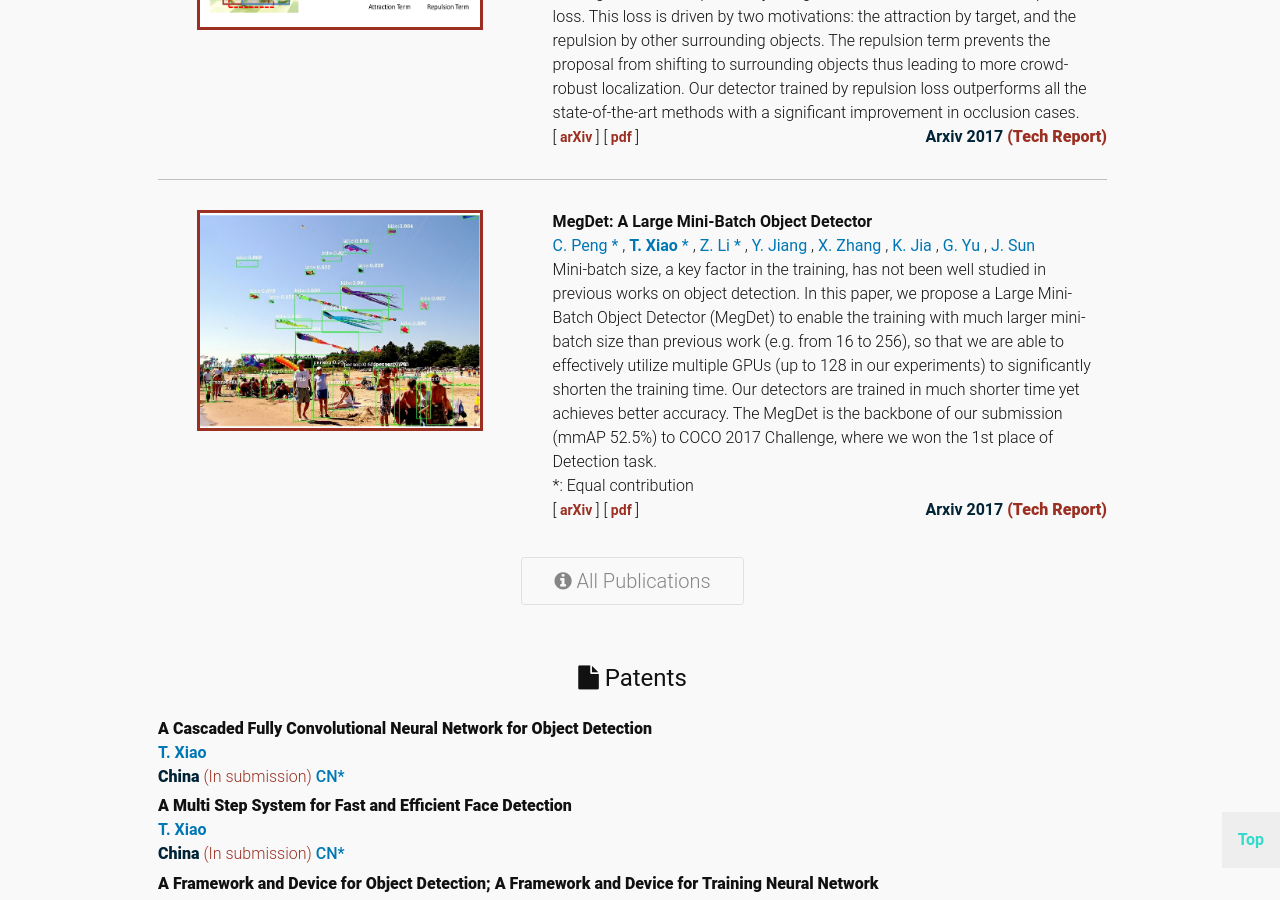
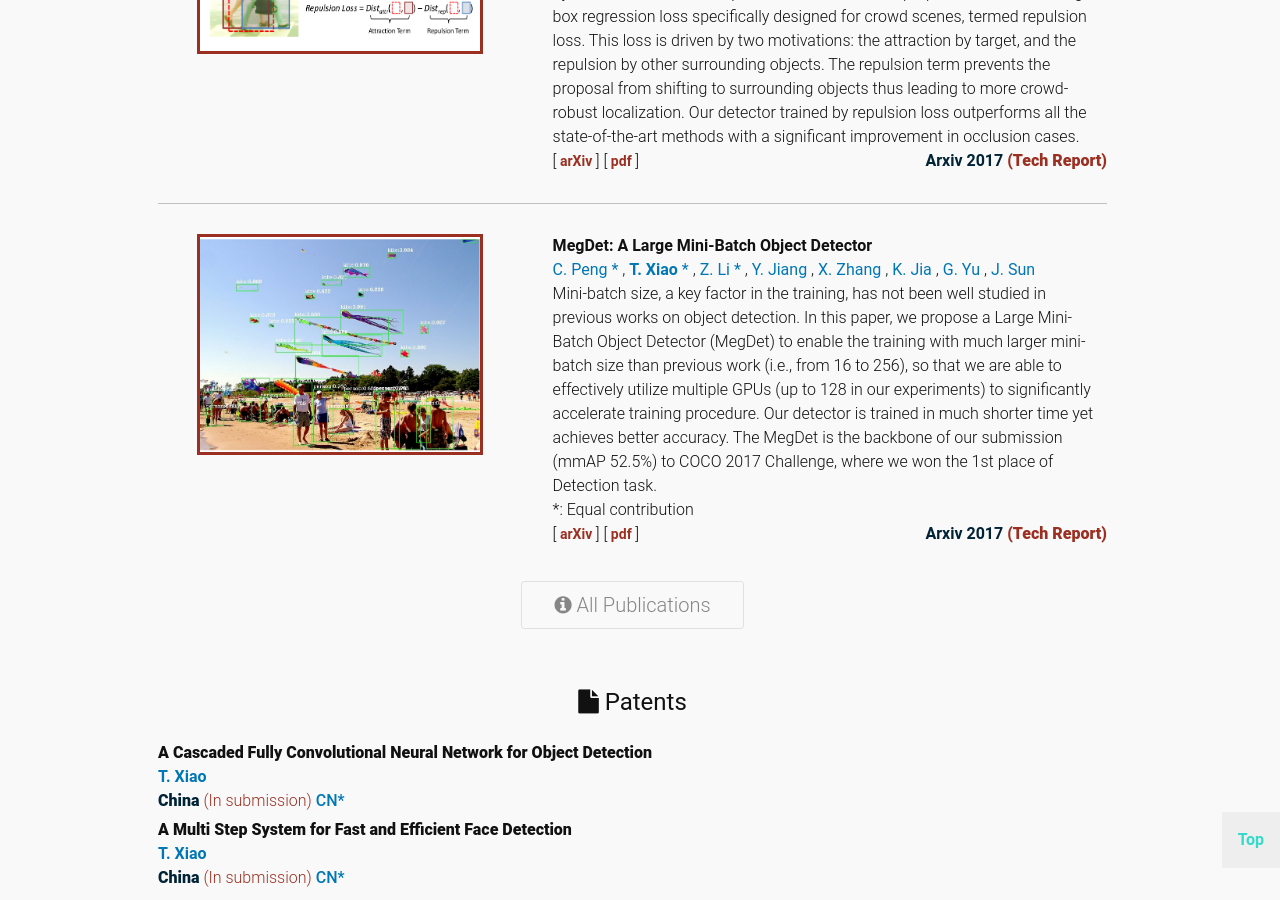
Before and after one commit to Tete-Xiao/Tete-Xiao.github.io, a Jekyll site: the page built from index.html, in a window 1280 px wide and 900 px high, scrolled down 2019 px. Built offline with Jekyll 4.4.1, drawn with Linux system fonts in a browser that asks for light colours; some of the changed text lies outside the part shown.

Commit message:
update bio and pub

```diff
--- a/_data/bio.yml
+++ b/_data/bio.yml
@@ -8,7 +8,7 @@
   title:    ""
   content:  "<strong>Tete Xiao</strong> is an undergraduate student majoring in Intelligence Science at <strong>Peking University (PKU)</strong>, the premium university in China. He works as senior research intern at <strong>Megvii (Face++) Inc.</strong> (a leading Chinese AI start-up)
   mentored by <a href='https://scholar.google.com/citations?user=p3z4sVUAAAAJ&hl=zh-CN'>Mr. Yuning Jiang</a> and supervised by
-  <a href='http://www.jiansun.org/'>Dr. Jian Sun</a>. He is also a research assistant at Institute of Computer Science and Technology <strong>(ICST)</strong>, Peking University, supervised by <a href='http://www.muyadong.com/'>Dr. Yadong Mu</a>. His research interests lie in the field of <strong>Object Detection</strong>, <strong>Computer Vision</strong> and <strong>Machine Learning</strong>. He has received China National Scholarship for his excellent performance in courses and research. <br> <br> Tete has participated in programming contest since high school. He won a gold medal in 2017 ACM-ICPC Asia Regional Contest. In high school, he was admitted to Shandong Province Team of 2014 as first place winner to compete in National Olympiad in Informatics (NOI), where he won a bronze medal. <br><br> <strong>News: 1. I was invited to give a presentation at COCO & Places Joint Workshop at ICCV17. <br> 2. I am going to apply for Ph.D. in the United States after graduation. Now I am looking for labs to join as visiting student in Summer 2018. If you are interested in my background, please don’t hesitate to contact me via email. See the bottom of this page for more information.</strong>"
+  <a href='http://www.jiansun.org/'>Dr. Jian Sun</a>. He is also a research assistant at Institute of Computer Science and Technology <strong>(ICST)</strong>, Peking University, supervised by <a href='http://www.muyadong.com/'>Dr. Yadong Mu</a>. His research interests lie in the field of <strong>Object Detection</strong>, <strong>Computer Vision</strong> and <strong>Machine Learning</strong>. He has received China National Scholarship for his excellent performance in courses and research. <br> <br> Tete has participated in programming contest since high school. He won two gold medals in 2016 and 2017 ACM-ICPC Asia Regional Contest. In high school, he was admitted to Shandong Province Team of 2014 as first place winner to compete in National Olympiad in Informatics (NOI), where he won a bronze medal. <br><br> <strong>News: 1. I was invited to give a presentation at COCO & Places Joint Workshop at ICCV17. <br> 2. I am going to apply for Ph.D. in the United States after graduation. Now I am looking for labs to join as visiting student in Summer 2018. If you are interested in my background, please don’t hesitate to contact me via email. See the bottom of this page for more information.</strong>"
 short:
   date:
   title:  "In Deep."
--- a/_data/publications.yml
+++ b/_data/publications.yml
@@ -81,7 +81,7 @@
       url:  ''
   publisher:  'Arxiv 2017'
   status:   '(Tech Report)'
-  desc: 'Mini-batch size, a key factor in the training, has not been well studied in previous works on object detection. In this paper, we propose a Large Mini-Batch Object Detector (MegDet) to enable the training with much larger mini-batch size than previous work (e.g. from 16 to 256), so that we are able to effectively utilize multiple GPUs (up to 128 in our experiments) to significantly shorten the training time. Our detectors are trained in much shorter time yet achieves better accuracy. The MegDet is the backbone of our submission (mmAP 52.5%) to COCO 2017 Challenge, where we won the 1st place of Detection task.'
+  desc: 'Mini-batch size, a key factor in the training, has not been well studied in previous works on object detection. In this paper, we propose a Large Mini-Batch Object Detector (MegDet) to enable the training with much larger mini-batch size than previous work (i.e., from 16 to 256), so that we are able to effectively utilize multiple GPUs (up to 128 in our experiments) to significantly accelerate training procedure. Our detector is trained in much shorter time yet achieves better accuracy. The MegDet is the backbone of our submission (mmAP 52.5%) to COCO 2017 Challenge, where we won the 1st place of Detection task.'
   tags:
     - name: 'arXiv'
       url:  'https://arxiv.org/abs/1711.07240'
```
